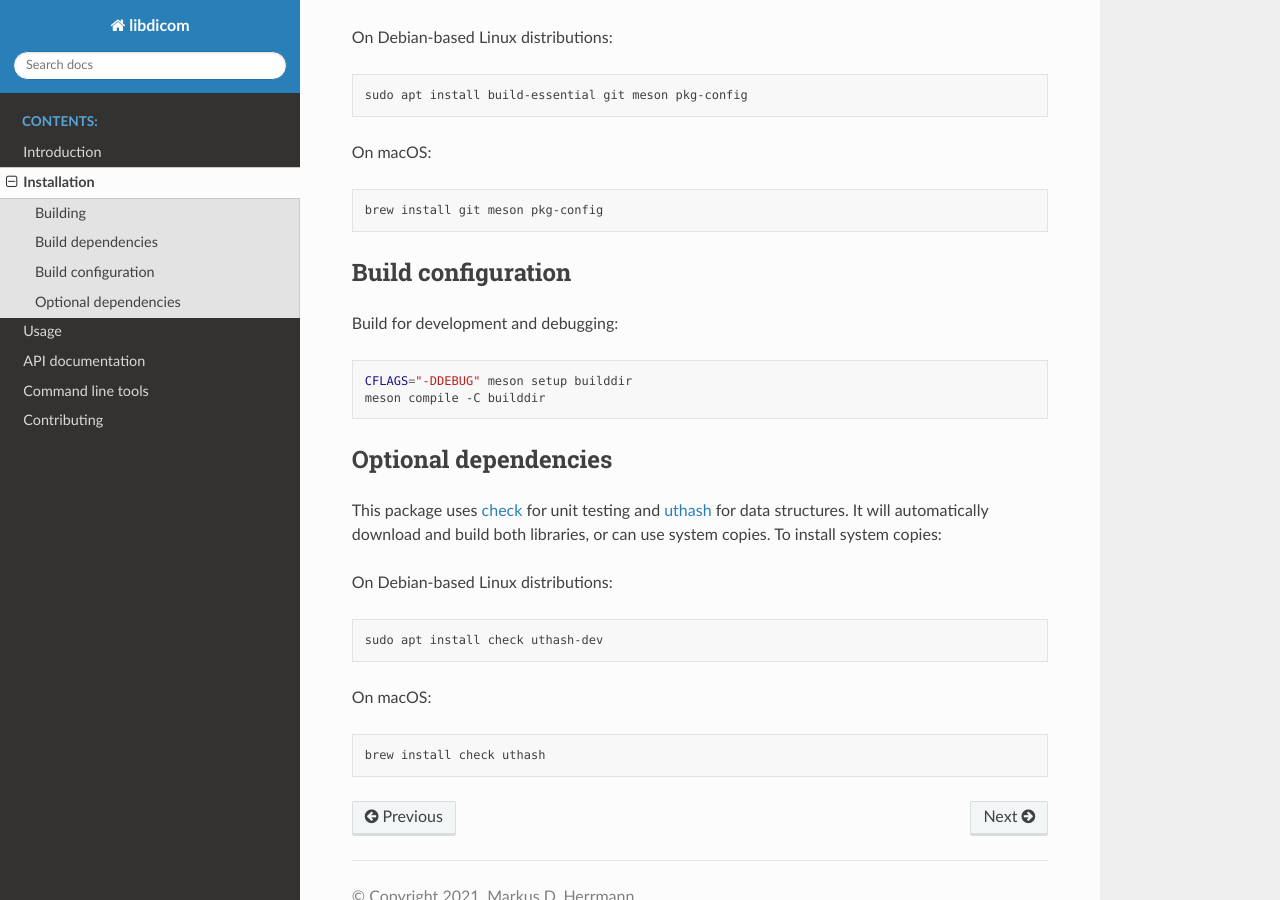
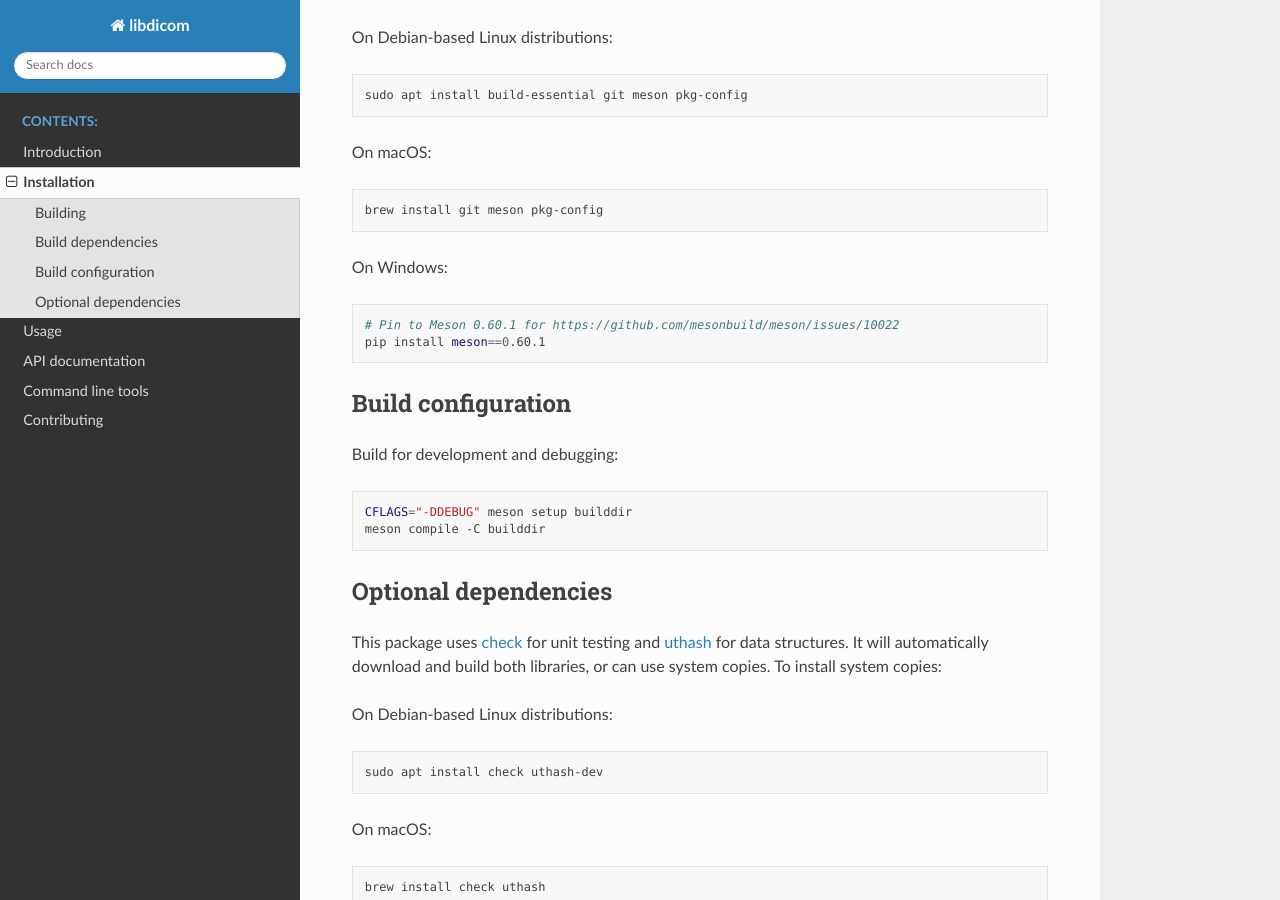
Before and after one commit to ImagingDataCommons/libdicom, a Sphinx documentation site: the page built from doc/source/installation.rst, in a window 1280 px wide and 900 px high, scrolled down 442 px. Built offline with Sphinx 7.4.7 and the Read the Docs theme 2.0.0, drawn with Linux system fonts in a browser that asks for light colours.

Commit message:
doc: add basic Windows build instructions
For simplicity, assume the build dependencies will come from WrapDB
fallbacks.

Pin to an older Meson to work around a build failure with Check.

```diff
--- a/doc/source/installation.rst
+++ b/doc/source/installation.rst
@@ -30,6 +30,13 @@ On macOS:
 
     brew install git meson pkg-config
 
+On Windows:
+
+.. code:: bash
+
+    # Pin to Meson 0.60.1 for https://github.com/mesonbuild/meson/issues/10022
+    pip install meson==0.60.1
+
 
 Build configuration
 +++++++++++++++++++
```
